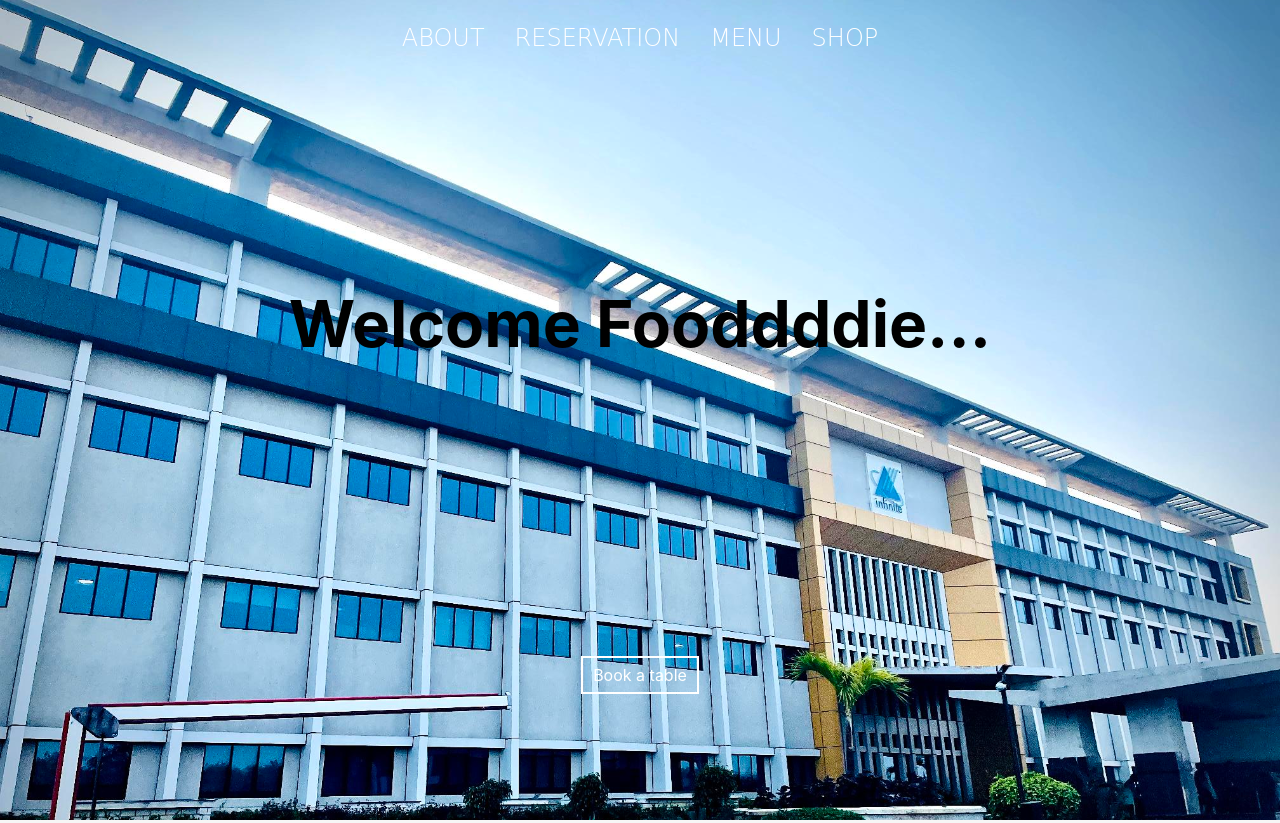
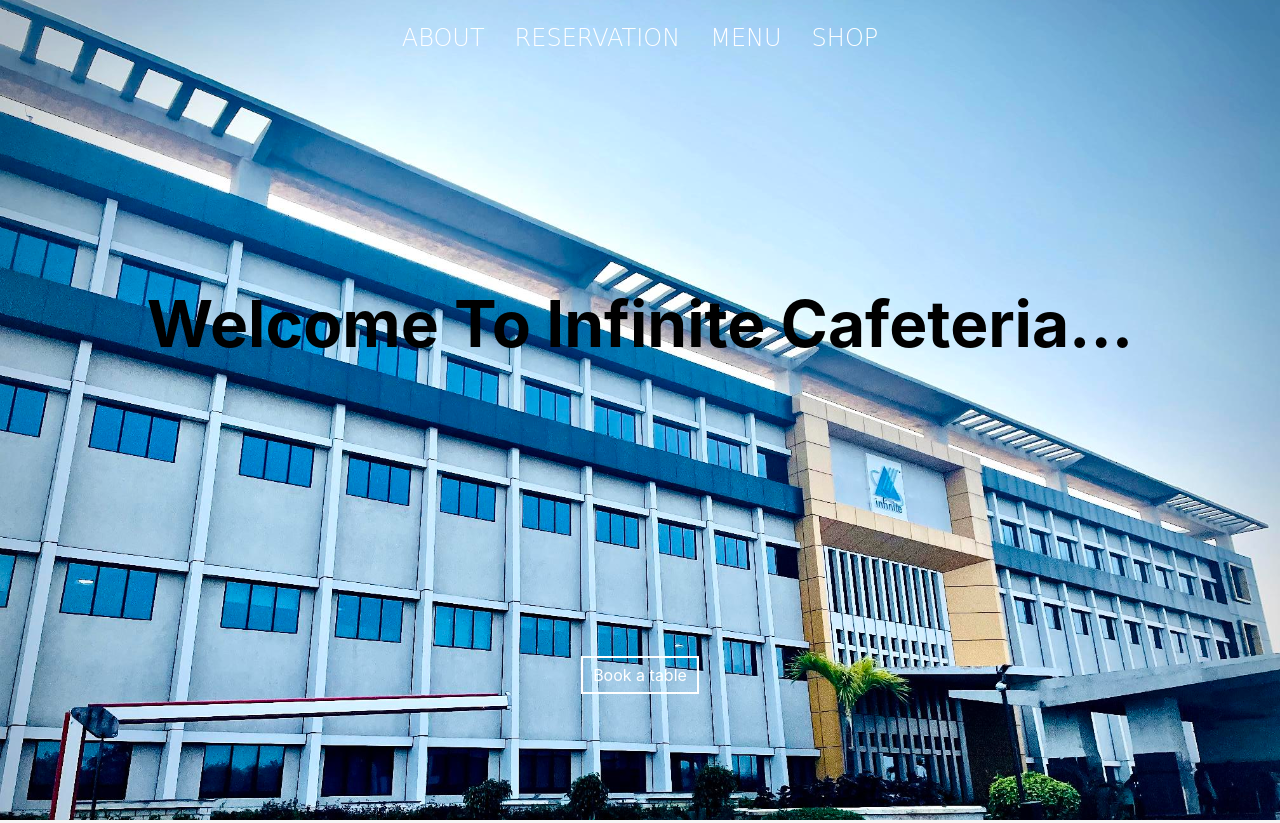
Before and after one commit to guna799/Cafeteria, a plain HTML site: page restaurant-website-master/index.html in a window 1280 px wide. Shown: the top 823 px of the page. Drawn offline with nearby package versions, Linux system fonts and the light colour scheme; a web font is replaced by a local one.

Commit message:
New changes

```diff
--- a/restaurant-website-master/index.html
+++ b/restaurant-website-master/index.html
@@ -33,7 +33,7 @@
 
   <section class="section-intro">
     <header>
-      <h1>Welcome Fooddddie...</h1>
+      <h1>Welcome To Infinite Cafeteria...</h1>
     </header>
     <div class="link-to-book-wrapper">
       <a class="link-to-book" href="#reservations">Book a table</a>
```
